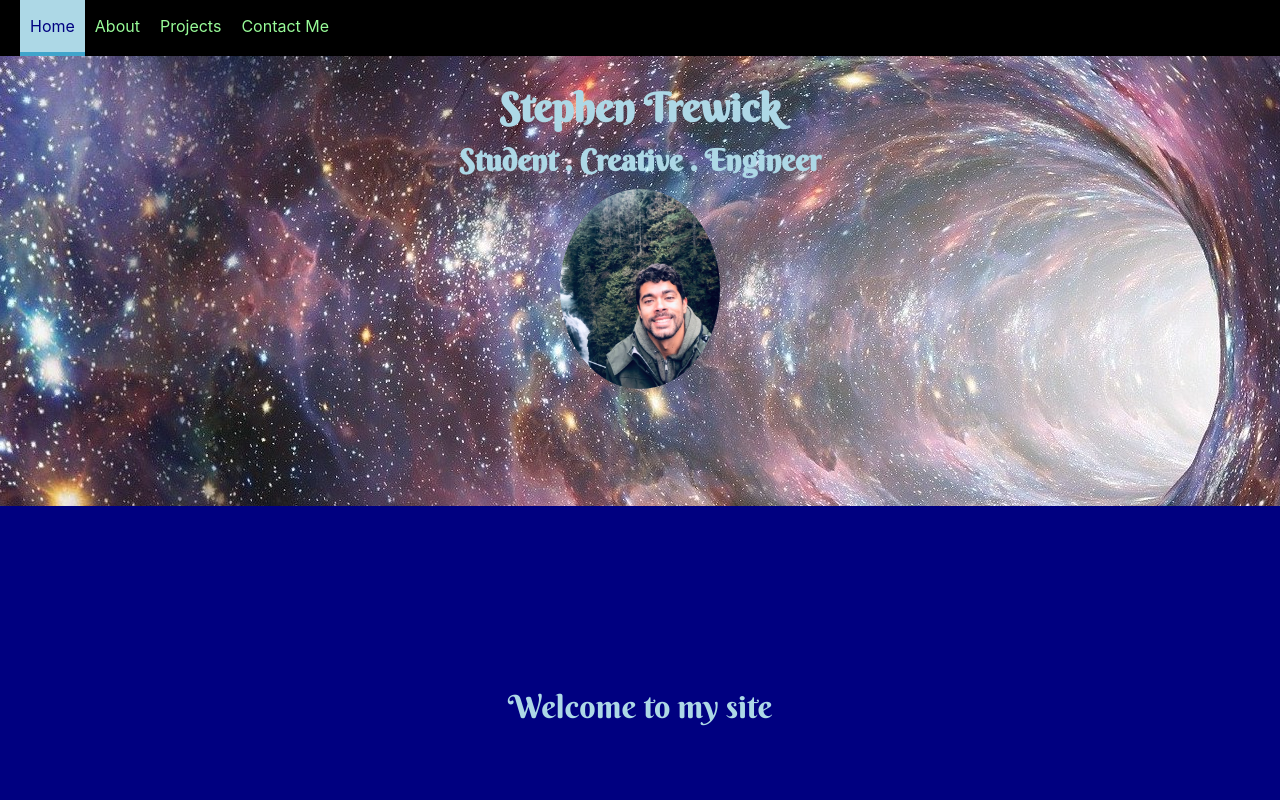
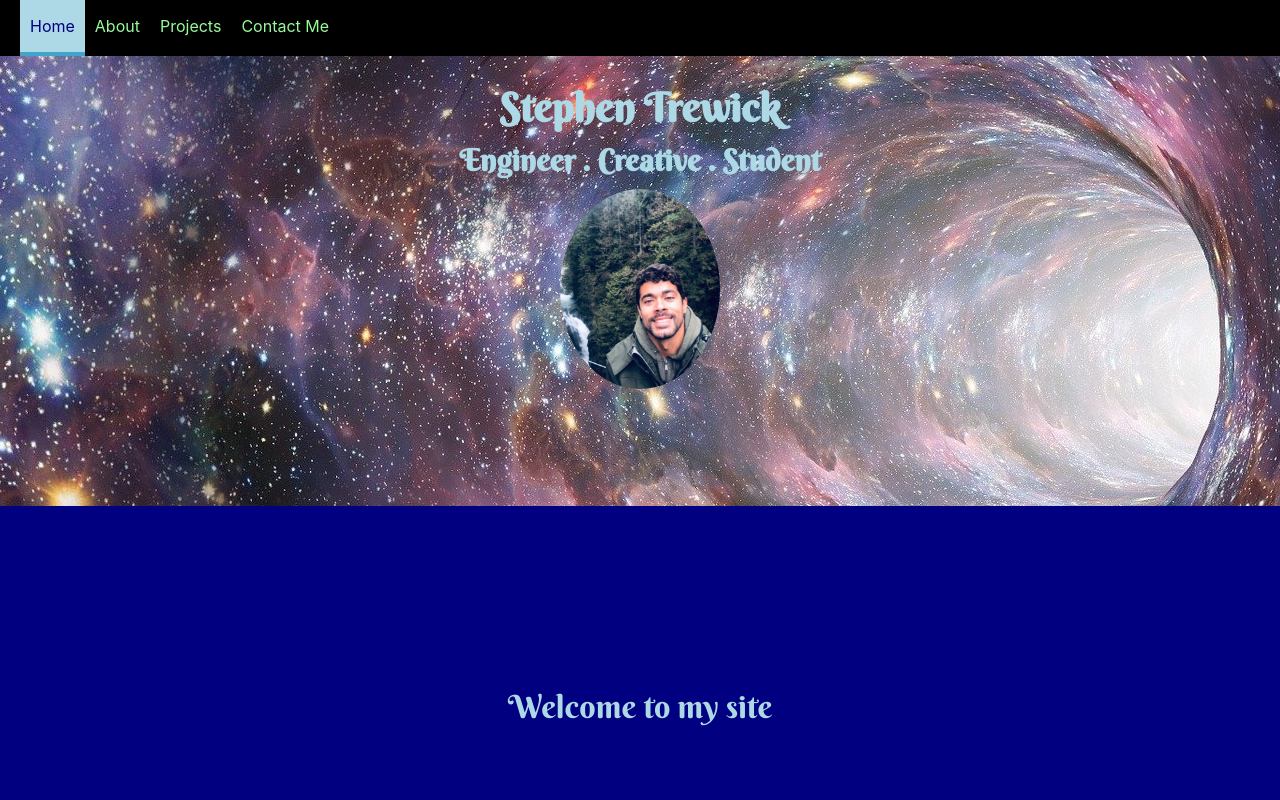
Before and after one commit to step818/myPage, a React (Create React App) app: page / in a window 1280 px wide. Shown: the top 800 px of the page. Built offline with nearby package versions, Linux system fonts and the light colour scheme.

Commit message:
tidy up lint

```diff
--- a/src/components/NavigationItems/NavigationItems.js
+++ b/src/components/NavigationItems/NavigationItems.js
@@ -1,6 +1,5 @@
-import React, { Component } from "react";
-
 import NavigationItem from "./NavigationItem/NavigationItem";
+import React from "react";
 import classes from "./NavigationItems.module.css";
 
 const navigationItems = () => {
--- a/src/screens/About/About.js
+++ b/src/screens/About/About.js
@@ -28,7 +28,7 @@ class About extends Component {
           </div>
         </div>
         <div className={classes.ProfilePic}>
-          <img src={face} alt="My profile image" />
+          <img src={face} alt="My profile" />
         </div>
         <div className={classes.Paragraph}>
           <h3>
--- a/src/screens/Home/Home.js
+++ b/src/screens/Home/Home.js
@@ -23,7 +23,7 @@ class Home extends Component {
               <div className={classes.ProfilePic}>
                 <h1 style={{ marginBottom: "-15px" }}>Stephen Trewick</h1>
                 <h2 style={{ marginBottom: "10px" }}>
-                  Student . Creative . Engineer
+                  Engineer . Creative . Student
                 </h2>
                 <img src={face} alt="My profile" />
               </div>
```
Also changed, not shown: src/screens/NotFound/NotFound.js (+8 -7 lines).
